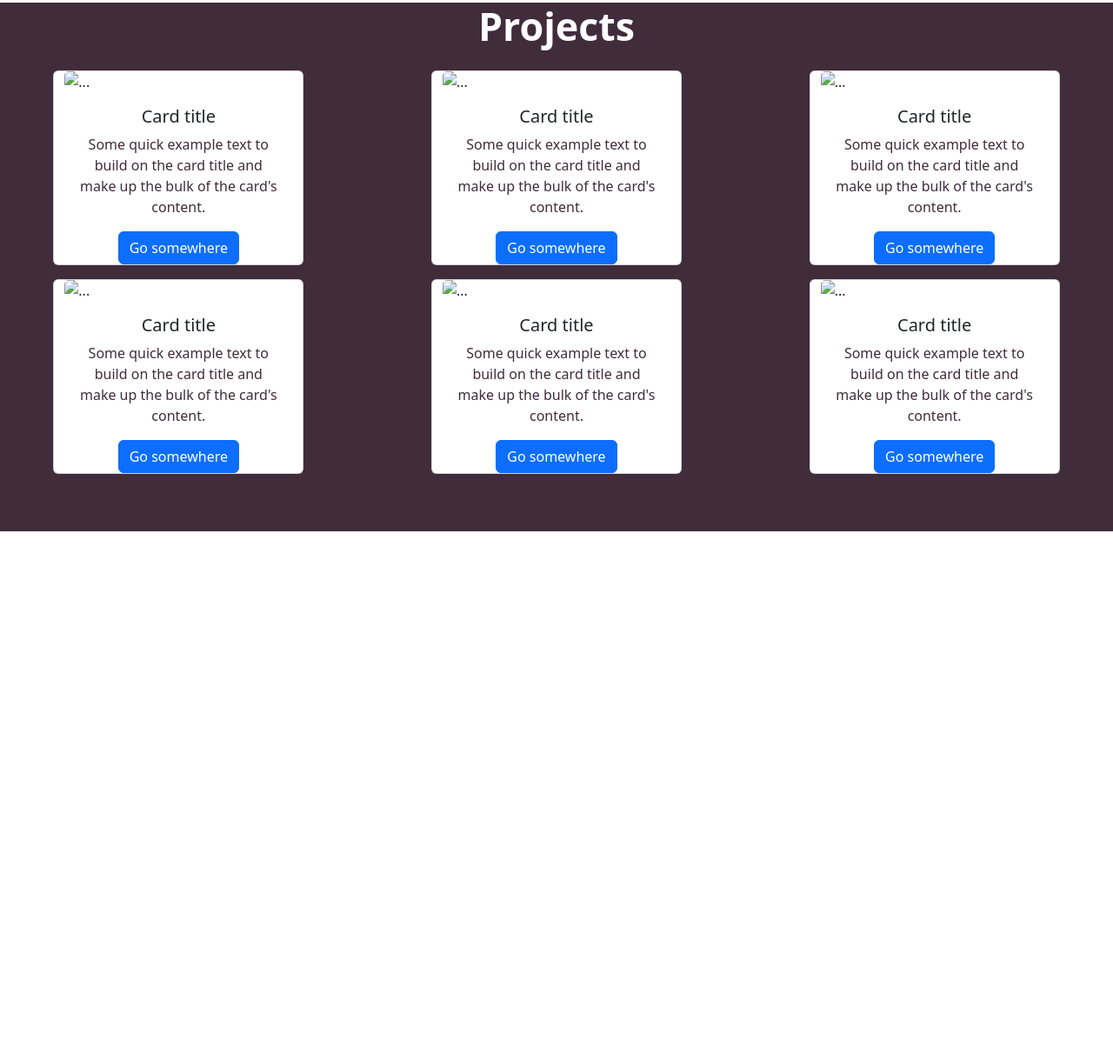
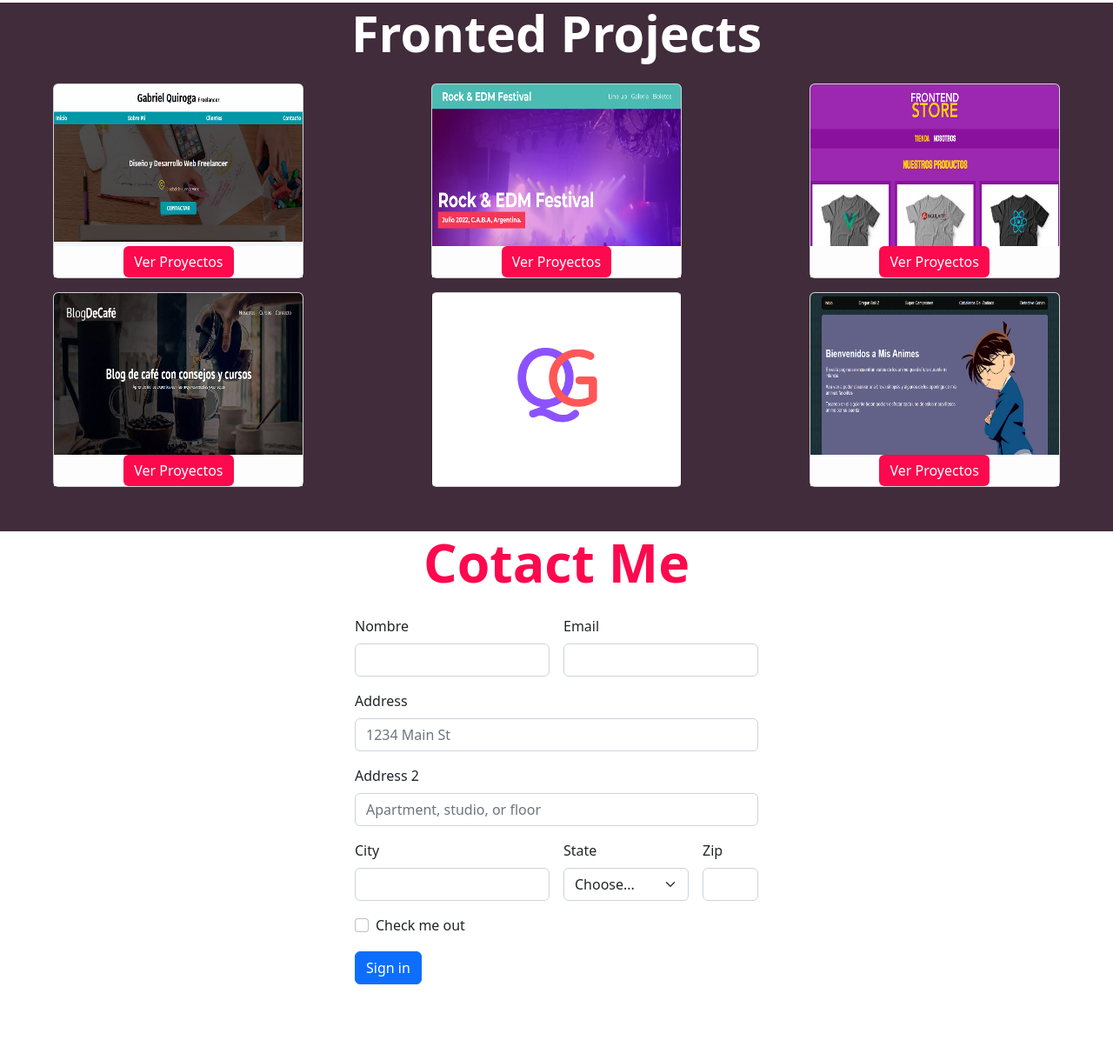
Before and after one commit to l1too/Portfolio-gab, a plain HTML site: page index.html in a window 1280 px wide. Shown: the part 1245-2464 px from the top of the page at 87% size. Before the commit the page ends 1856 px from the top, so only its background shows below. Drawn offline with nearby package versions, Linux system fonts and the light colour scheme.

Commit message:
actualizacion de proyecto: agregado del contact

```diff
--- a/css/style.css
+++ b/css/style.css
@@ -96,12 +96,44 @@ img {
 
 
 .cards-text {
-    font-size: 2.8rem;
+    font-size: 3.6rem;
     color: white;
+
 }
 
 .card {
     width: 15rem;
     height: 14rem;
     margin-top: 1rem;
+    padding: 0;
 }
+.card-body {
+    padding: 0;
+    background-color: rgb(253, 253, 253);
+
+}
+.card img {
+    height: 20rem;
+}
+.card a {
+    background-color: #fc094e;
+    border: black;
+}
+.card a:hover {
+    background-color: #fa2360;
+}
+.imagen-logo {
+    background: url(../img/QG.png) no-repeat center center/cover;
+    height: auto;
+}
+.contacto {
+    height: 38rem;
+}
+.form {
+    width: 30rem;
+    margin: 0 auto;
+}
+.contacto-titulo {
+    color: #fc094e;
+    font-size: 3.8rem;
+}
--- a/index.html
+++ b/index.html
@@ -74,68 +74,109 @@
       <!-- CARDS -->
       <section class=" cards ">
 
-        <h2 class="text-center fw-bold cards-text">Projects</h2>
+        <h2 class="text-center fw-bold cards-text">Fronted Projects</h2>
 
         <div class="row justify-content-around">
           <div class="card col-md-4" style="width: 18rem;">
-            <img src="..." class="card-img-top" alt="...">
+            <img src="img/image (1).png" class="card-img-top" alt="...">
             <div class="card-body text-center">
-              <h5 class="card-title">Card title</h5>
-              <p class="card-text">Some quick example text to build on the card title and make up the bulk of the card's content.</p>
-              <a href="#" class="btn btn-primary">Go somewhere</a>
+
+
+              <a href="https://gab-myself.netlify.app/" target="_blank" class="btn btn-primary">Ver Proyectos</a>
             </div>
           </div>
 
           <div class="card col-md-4" style="width: 18rem;">
-            <img src="..." class="card-img-top" alt="...">
+            <img src="img/image (2).png" class="card-img-top" alt="...">
             <div class="card-body text-center">
-              <h5 class="card-title">Card title</h5>
-              <p class="card-text">Some quick example text to build on the card title and make up the bulk of the card's content.</p>
-              <a href="#" class="btn btn-primary">Go somewhere</a>
+
+
+              <a href="https://festival-gab.netlify.app/" target="_blank" class="btn btn-primary">Ver Proyectos</a>
             </div>
           </div>
 
           <div class="card col-md-4" style="width: 18rem;">
-            <img src="..." class="card-img-top" alt="...">
+            <img src="img/image (3).png" class="card-img-top" alt="...">
             <div class="card-body text-center">
-              <h5 class="card-title">Card title</h5>
-              <p class="card-text">Some quick example text to build on the card title and make up the bulk of the card's content.</p>
-              <a href="#" class="btn btn-primary">Go somewhere</a>
+
+
+              <a href="https://gab-store.netlify.app/" target="_blank" class="btn btn-primary">Ver Proyectos</a>
             </div>
           </div>
         </div>
 
         <div class="row justify-content-around">
           <div class="card col-md-4" style="width: 18rem;">
-            <img src="..." class="card-img-top" alt="...">
+            <img src="img/image (4).png" class="card-img-top" alt="...">
             <div class="card-body text-center">
-              <h5 class="card-title">Card title</h5>
-              <p class="card-text">Some quick example text to build on the card title and make up the bulk of the card's content.</p>
-              <a href="#" class="btn btn-primary">Go somewhere</a>
+
+
+              <a href="https://gab-coffe.netlify.app/" target="_blank" class="btn btn-primary">Ver Proyectos</a>
             </div>
           </div>
 
-          <div class="card col-md-4" style="width: 18rem;">
-            <img src="..." class="card-img-top" alt="...">
-            <div class="card-body text-center">
-              <h5 class="card-title">Card title</h5>
-              <p class="card-text">Some quick example text to build on the card title and make up the bulk of the card's content.</p>
-              <a href="#" class="btn btn-primary">Go somewhere</a>
-            </div>
+          <div class="card col-md-4 imagen-logo" style="width: 18rem;">
+
+
           </div>
 
           <div class="card col-md-4" style="width: 18rem;">
-            <img src="..." class="card-img-top" alt="...">
+            <img src="img/image.png"  class="card-img-top" alt="...">
             <div class="card-body text-center">
-              <h5 class="card-title">Card title</h5>
-              <p class="card-text">Some quick example text to build on the card title and make up the bulk of the card's content.</p>
-              <a href="#" class="btn btn-primary">Go somewhere</a>
+
+              <a href="https://l1too.github.io/" target="_blank" class="btn btn-primary">Ver Proyectos</a>
             </div>
           </div>
         </div>
 
+      </section>
 
-
+      <section class="contacto" >
+        <h1 class="text-center contacto-titulo fw-bold" >Cotact Me</h1>
+        <form class="row g-3 form ">
+          <div class="col-md-6">
+            <label class="form-label" for="specificSizeInputName">Nombre</label>
+            <input type="text" class="form-control" id="specificSizeInputName" >
+          </div>
+          <div class="col-md-6">
+            <label for="inputEmail4" class="form-label">Email</label>
+            <input type="email" class="form-control" id="inputEmail4">
+          </div>
+          <div class="col-12">
+            <label for="inputAddress" class="form-label">Address</label>
+            <input type="text" class="form-control" id="inputAddress" placeholder="1234 Main St">
+          </div>
+          <div class="col-12">
+            <label for="inputAddress2" class="form-label">Address 2</label>
+            <input type="text" class="form-control" id="inputAddress2" placeholder="Apartment, studio, or floor">
+          </div>
+          <div class="col-md-6">
+            <label for="inputCity" class="form-label">City</label>
+            <input type="text" class="form-control" id="inputCity">
+          </div>
+          <div class="col-md-4">
+            <label for="inputState" class="form-label">State</label>
+            <select id="inputState" class="form-select">
+              <option selected>Choose...</option>
+              <option>...</option>
+            </select>
+          </div>
+          <div class="col-md-2">
+            <label for="inputZip" class="form-label">Zip</label>
+            <input type="text" class="form-control" id="inputZip">
+          </div>
+          <div class="col-12">
+            <div class="form-check">
+              <input class="form-check-input" type="checkbox" id="gridCheck">
+              <label class="form-check-label" for="gridCheck">
+                Check me out
+              </label>
+            </div>
+          </div>
+          <div class="col-12">
+            <button type="submit" class="btn btn-primary">Sign in</button>
+          </div>
+        </form>
 
       </section>
 
```
Also changed, not shown: img/image (1).png (added), img/image (2).png (added), img/image (3).png (added), img/image (4).png (added), img/image.png (added).
